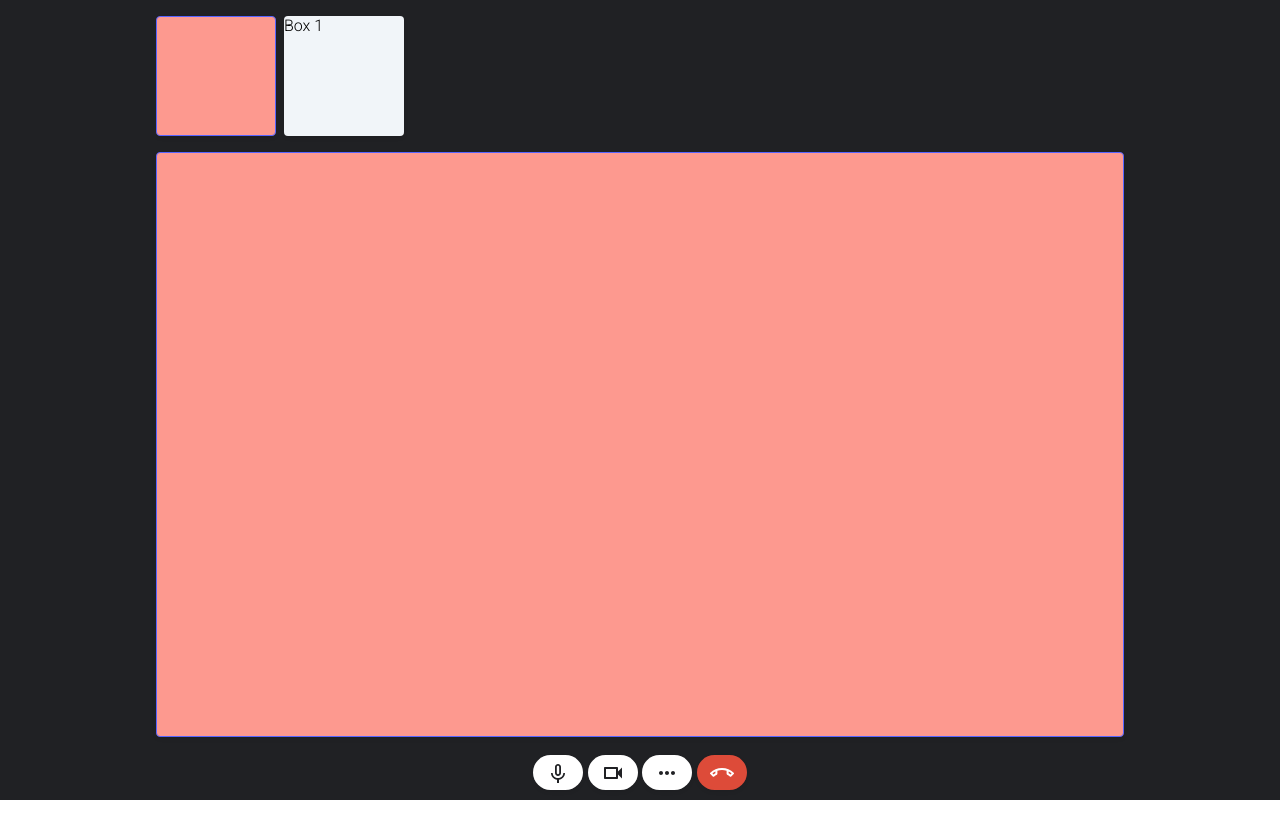
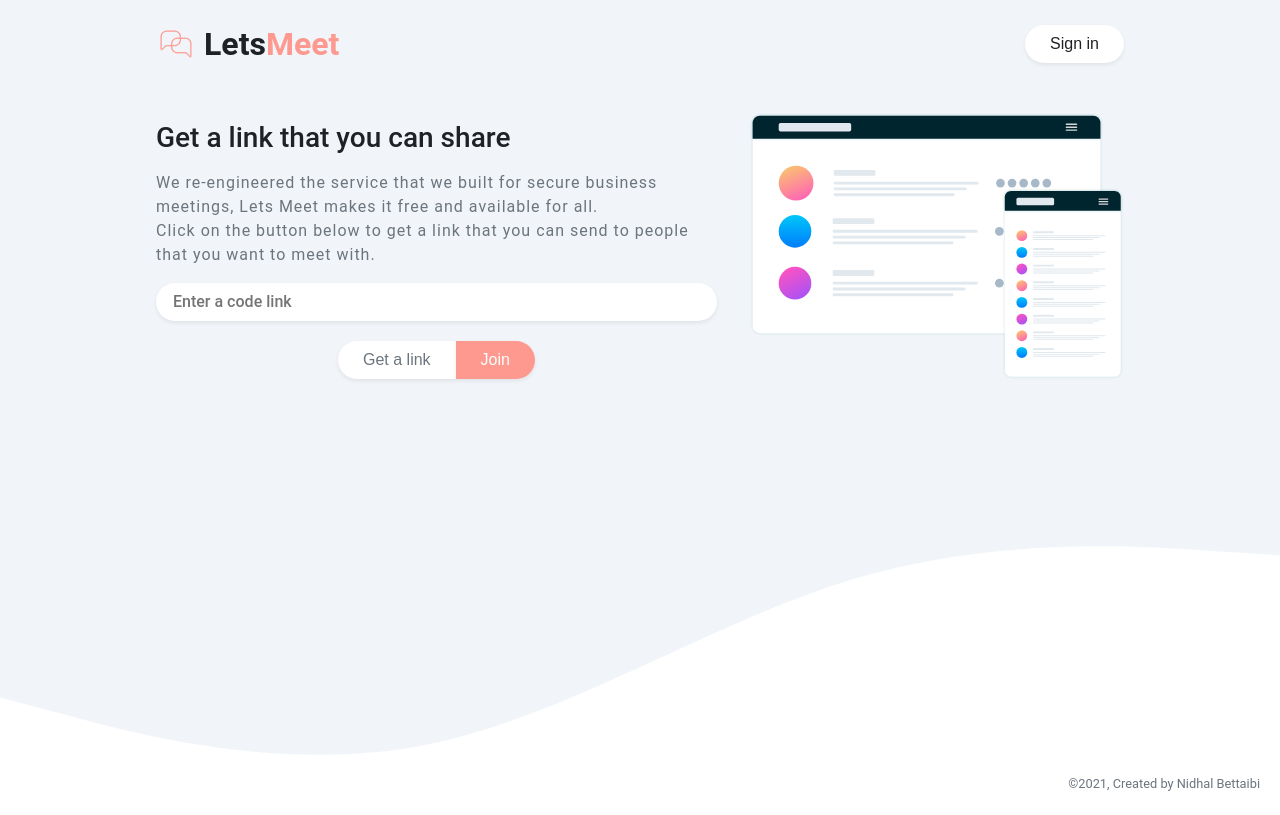
Before and after one commit to bettaibi/letsMeet, a React (Create React App) app in the folder client/lets-meet/: page / in a window 1280 px wide. Built offline with nearby package versions, Linux system fonts and the light colour scheme; no server answers.

Commit message:
added by nidhal

```diff
--- a/client/lets-meet/package.json
+++ b/client/lets-meet/package.json
@@ -18,6 +18,7 @@
     "react-scripts": "4.0.3",
     "styled-components": "^5.3.3",
     "typescript": "^4.5.3",
+    "uuid": "^8.3.2",
     "web-vitals": "^0.2.4",
     "workbox-background-sync": "^5.1.4",
     "workbox-broadcast-update": "^5.1.4",
@@ -56,5 +57,8 @@
       "last 1 firefox version",
       "last 1 safari version"
     ]
+  },
+  "devDependencies": {
+    "@types/uuid": "^8.3.3"
   }
 }
--- a/client/lets-meet/src/App.tsx
+++ b/client/lets-meet/src/App.tsx
@@ -1,22 +1,26 @@
-import React, {lazy, Suspense} from 'react';
-import { Container, Box, Typography, Hidden } from './components/styles';
-import { BrowserRouter, HashRouter, Route,  Routes } from 'react-router-dom';
+import { lazy, Suspense } from 'react';
+import { BrowserRouter, Route, Routes } from 'react-router-dom';
 import { ContextProvider } from './context';
 
 
 // Lazy Load pages
-const Home = lazy(()=> import('./pages/Home'));
-const Room = lazy(()=> import('./pages/Room'));
+const Home = lazy(() => import('./pages/Home'));
+const Room = lazy(() => import('./pages/Room'));
 
 function App() {
 
   return (
-    <ContextProvider>
-      <Suspense fallback={<span>Loading...</span>}>
-       {/* <Home /> */}
-       <Room />
-      </Suspense>
-    </ContextProvider>
+    <BrowserRouter>
+      <ContextProvider>
+        <Suspense fallback={<span>Loading...</span>}>
+          {/* <Home /> */}
+          <Routes>
+            <Route path="/" element={<Home />} />
+            <Route path="room/:roomId" element={<Room />} />
+          </Routes>
+        </Suspense>
+      </ContextProvider>
+    </BrowserRouter>
   );
 }
 
--- a/client/lets-meet/src/components/Auth/index.tsx
+++ b/client/lets-meet/src/components/Auth/index.tsx
@@ -118,8 +118,7 @@ export const UserDetails = ({ user, updateUserDetails }: { user: UserProps, upda
                                 <span>Sign out</span>
                             </Button>
                         )}
-                    >
-                    </GoogleLogout>
+                    />
 
                 </Dropdown>
 
--- a/client/lets-meet/src/components/MoreOptions/index.tsx
+++ b/client/lets-meet/src/components/MoreOptions/index.tsx
@@ -9,7 +9,7 @@ const MoreOptions = () => {
     return (
         <React.Fragment>
             <RoundedButton background="#fff" color="primary" width="35px" height="35px" onClick={handleOpen}>
-                    <img src="./images/icons/more.svg" alt="mic" />
+                    <img src="/images/icons/more.svg" alt="mic" />
             </RoundedButton>
 
             <SidenavComponent>
--- a/client/lets-meet/src/components/VideoWrapper/index.tsx
+++ b/client/lets-meet/src/components/VideoWrapper/index.tsx
@@ -57,12 +57,12 @@ const VideoWrapper: React.FC<VideoWrapperProps> = ({streams}) => {
 
           <ActionButton ref={rightBtnRef} background="#fff" color="primary" onClick={scrolToRight}
           style={{position: "absolute", top:'50px', right:'5px'}}>
-                <img src="./images/icons/navigate_next.svg" alt="mic" />
+                <img src="/images/icons/navigate_next.svg" alt="mic" />
           </ActionButton>
 
           <ActionButton ref={leftBtnRef} background="#fff" color="primary" onClick={scrolToLeft}
           style={{position: "absolute", top:'50px', left:'5px'}}>
-                <img src="./images/icons/chevron_left.svg" alt="mic" />
+                <img src="/images/icons/chevron_left.svg" alt="mic" />
           </ActionButton>
         </Box>
     )
--- a/client/lets-meet/src/components/styles/Keyframes.ts
+++ b/client/lets-meet/src/components/styles/Keyframes.ts
@@ -11,11 +11,22 @@ export const slideInRight = keyframes`
 
 export const slideInUp = keyframes`
     from{
-        transform: translate(0, 30px);
+        transform: translate(0, 80px);
         opacity:0;
     }
     to{
         transform: translate(0, 0);
+        opacity: 1;
+    }
+`;
+
+export const SacleIn = keyframes`
+    from{
+        transform: scale(0);
+        opacity:0;
+    }
+    to{
+        transform: scale(1);
         opacity: 1;
     }
 `;
--- /dev/null
+++ b/client/lets-meet/src/components/styles/Snackbar.styled.ts
@@ -0,0 +1,17 @@
+import styled from 'styled-components';
+import { Box } from '.';
+import {SacleIn} from './Keyframes';
+
+interface SnackbarProps{
+    show: boolean;
+}
+
+export const Snackbar = styled(Box)<SnackbarProps>`
+    color: white;
+    position: fixed;
+    bottom: 1rem;
+    left: 1rem;
+    min-width: 120px;
+    display: ${({show}) => show ? 'block': 'none'};
+    animation: ${SacleIn} 0.3s ease-in-out forwards;
+`;
--- a/client/lets-meet/src/components/styles/index.ts
+++ b/client/lets-meet/src/components/styles/index.ts
@@ -9,6 +9,7 @@ import { Grid, GridItem } from './Grid.styled';
 import { VideoContainer } from './VideoContainer.styled';
 import { Sidenav } from './Sidenav.styled';
 import { Video } from './Video.styled';
+import {Snackbar} from './Snackbar.styled';
 
 export {
     Container,
@@ -25,5 +26,6 @@ export {
     VideoContainer,
     ActionButton,
     Sidenav,
-    Video
+    Video,
+    Snackbar
 }
--- a/client/lets-meet/src/context/index.tsx
+++ b/client/lets-meet/src/context/index.tsx
@@ -1,30 +1,50 @@
 import React, { createContext, useContext, useState} from 'react';
+import { Snackbar } from '../components/styles';
 import { UserProps } from '../models/app.model';
 
 
 interface ContextProps{
     user: UserProps;
     updateUserDetails: (payload: UserProps) => void;
+    showMsg: (msg: string) => void;
+}
+interface SnackbarProps{
+    content: string;
+    isShown: boolean;
 }
 
 const Context = createContext({} as ContextProps);
 
 export const ContextProvider = ({children}: {children: JSX.Element}) => {
     const [user, setUser] = useState<UserProps>({} as UserProps);
+    const [msg, setMsg] = useState<SnackbarProps>({content: '', isShown: false});
 
     function updateUserDetails(payload: UserProps){
         setUser(payload);
     }
 
+    function showMsg(message: string){
+        setMsg({content: message, isShown: true});
+
+        setTimeout(()=> {
+            setMsg({content: '', isShown: false});
+        }, 3000);
+    }
+
     const value = {
         user,
-        updateUserDetails
+        updateUserDetails,
+        showMsg
     }
 
     return (
         <Context.Provider value={value}>
             <React.Fragment>
                 {children}
+
+                <Snackbar p={2} radius="4px" shadow="sm" background="primary" show={msg.isShown}>
+                    {msg.content}
+                </Snackbar>
             </React.Fragment>
         </Context.Provider>
     );
--- a/client/lets-meet/src/pages/Home/index.tsx
+++ b/client/lets-meet/src/pages/Home/index.tsx
@@ -2,7 +2,9 @@ import React from "react";
 import Auth from "../../components/Auth";
 import { Box, Container, Typography, BasicInput } from "../../components/styles";
 import { SubButtonLeft, SubButtonRight } from "../../components/styles/Button.styled";
-
+import { v4, validate } from 'uuid';
+import { useNavigate } from 'react-router-dom';
+import { useAppContext } from "../../context";
 
 const Home = () => {
 
@@ -34,18 +36,7 @@ const Home = () => {
                                 Click on the button below to get a link that you can send to people that you want to meet with.
                             </Typography>
 
-                            <Box display="flex" direction="column" mt={2} gap="1rem" justifyContent="center" alignItems="center">
-                                <BasicInput required type="text" placeholder="Enter a code link" style={{ width: '100%' }} />
-                                <Box display="flex" direction="row" justifyContent="center" alignItems="center" mt={0.5}>
-                                    <SubButtonLeft color="muted" background="#fff">
-                                        Get a link
-                                    </SubButtonLeft>
-                                    <SubButtonRight color="#fff" background="secondary">
-                                        Join
-                                    </SubButtonRight>
-                                </Box>
-
-                            </Box>
+                            <InputController />
                         </Box>
                         <Box width="375px" mt={3} className="d-sm-none">
                             <img src="./images/illustration-mockups.svg" width="100%" height="100%" />
@@ -71,4 +62,50 @@ const Home = () => {
     )
 };
 
+const InputController = () => {
+    const [value, setValue] = React.useState<string>('');
+    const navigate = useNavigate();
+    const { user, showMsg } = useAppContext();
+
+    const changeHandler = (e: React.ChangeEvent<HTMLInputElement>) => {
+        setValue(e.target.value);
+    }
+
+    function getCode(){
+        setValue(v4());
+    }
+
+    function joinRoom(){
+       if(user.hasOwnProperty('name')){
+           if(validate(value)){
+             navigate(`/room/${value}`);
+           }
+           else{
+               // Code is not Valid
+               showMsg("couldn't find the meeting that you are trying to join");
+           }
+       }
+       else{
+           // User is not authenticated
+           showMsg('User is not authenticated, you might not be signed in with the correct account.');
+       }
+
+    }
+
+    return (
+        <Box display="flex" direction="column" mt={2} gap="1rem" justifyContent="center" alignItems="center">
+            <BasicInput value={value} required type="text" onChange={changeHandler}
+            placeholder="Enter a code link" style={{ width: '100%' }} />
+            <Box display="flex" direction="row" justifyContent="center" alignItems="center" mt={0.5}>
+                <SubButtonLeft color="muted" background="#fff" onClick={getCode}>
+                    Get a link
+                </SubButtonLeft>
+                <SubButtonRight color="#fff" background="secondary" disabled={!value} onClick={joinRoom}>
+                    Join
+                </SubButtonRight>
+            </Box>
+        </Box>
+    )
+};
+
 export default Home;
--- a/client/lets-meet/src/pages/Room/index.tsx
+++ b/client/lets-meet/src/pages/Room/index.tsx
@@ -9,7 +9,7 @@ const Room = () => {
     const myVideoRefStream = useRef<HTMLVideoElement>(null);
 
      useEffect(() => {
-        loadMedia();
+        // loadMedia();
 
         return () => {
             try {
@@ -76,14 +76,14 @@ const Room = () => {
 
                     <Box height="55px" display="flex" direction="row" justifyContent="center" alignItems="center" gap="0.3rem">
                          <RoundedButton background="#fff" color="primary" width="35px" height="35px">
-                             <img src="./images/icons/mic.svg" alt="mic" />
+                             <img src="/images/icons/mic.svg" alt="mic" />
                          </RoundedButton>
                          <RoundedButton background="#fff" color="primary" width="35px" height="35px">
-                             <img src="./images/icons/videocam.svg" alt="mic" />
+                             <img src="/images/icons/videocam.svg" alt="mic" />
                          </RoundedButton>
                          <MoreOptions />
                          <RoundedButton background="#dd4b39" color="#fff" width="35px" height="35px">
-                             <img src="./images/icons/call_end.svg" alt="mic" />
+                             <img src="/images/icons/call_end.svg" alt="mic" />
                          </RoundedButton>
                     </Box>
                 </Box>
```
Also changed, not shown: 1 other file (tests, documents, lock files or other folders).
